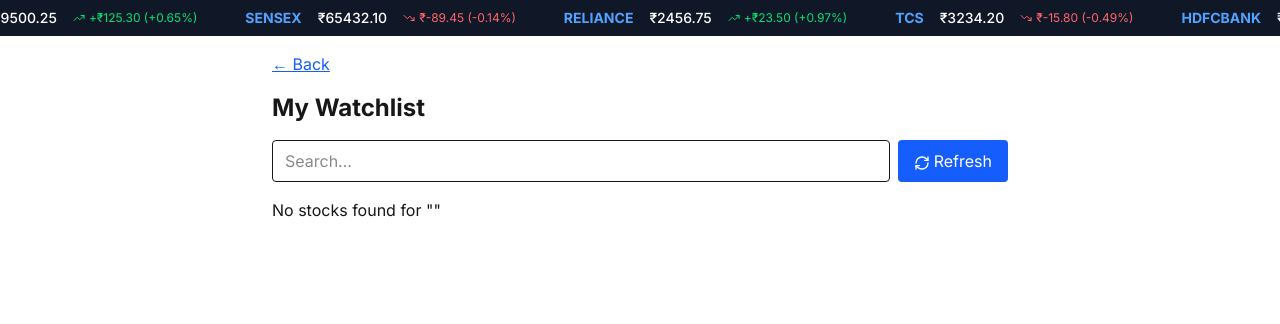
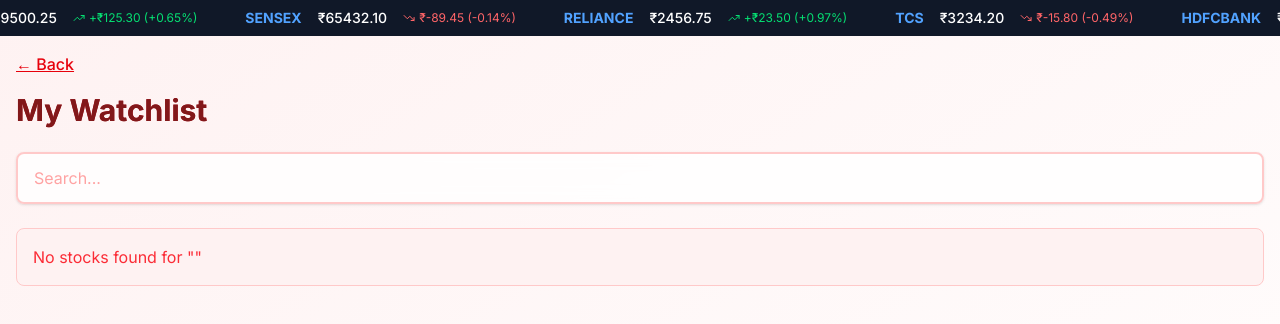
Before and after one commit to bhavnapandit/stock_tinker_app, a Next.js app: page /watchlist in a window 1280 px wide. Shown: the top 324 px of the page. Built offline with nearby package versions, Linux system fonts and the light colour scheme.

Commit message:
feat: enhance WatchlistPage styling and improve search functionality with error handling

```diff
--- a/app/watchlist/page.js
+++ b/app/watchlist/page.js
@@ -70,48 +70,46 @@ export default function WatchlistPage() {
   if (loading) return <p className="text-center mt-10">Loading...</p>;
 
   return (
-    <div className="p-4 max-w-3xl mx-auto">
-      <Link href="/" className="text-blue-600 underline mb-4 inline-block">← Back</Link>
-      <h1 className="text-2xl font-bold mb-4">My Watchlist</h1>
+   <div className="p-4  mx-auto bg-gradient-to-br from-red-50 to-white min-h-screen">
+      <Link href="/" className="text-red-600 underline mb-4 inline-block hover:text-red-800 transition-colors font-medium">← Back</Link>
+      <h1 className="text-3xl font-bold mb-6 text-red-900 bg-gradient-to-r from-red-800 to-red-600 bg-clip-text ">My Watchlist</h1>
 
-      <div className="flex gap-2 mb-4">
+      <div className="flex gap-3 mb-6">
         <input
           type="text"
           placeholder="Search..."
           value={searchTerm}
           onChange={(e) => setSearchTerm(e.target.value)}
-          className="flex-1 px-3 py-2 border rounded"
+          className="flex-1 px-4 py-3 border-2 border-red-200 rounded-lg focus:outline-none focus:ring-2 focus:ring-red-500 focus:border-red-500 bg-white/80 backdrop-blur-sm shadow-sm placeholder-red-300"
         />
-        <button
-          onClick={loadWatchlist}
-          disabled={refreshing}
-          className="px-4 py-2 bg-blue-600 text-white rounded disabled:opacity-50"
-        >
-          <RefreshCw className="w-4 h-4 inline mr-1" />
-          Refresh
-        </button>
       </div>
 
       {filteredWatchlist.length === 0 ? (
-        <p>No stocks found for &quot;{searchTerm}&quot;</p>
+        <p className="text-red-500 bg-red-50 p-4 rounded-lg border border-red-200">No stocks found for &quot;{searchTerm}&quot;</p>
       ) : (
         <div className="space-y-4">
           {filteredWatchlist.map((stock) => {
             const data = stockData[stock.symbol];
             return (
-              <div key={stock.symbol} className="border p-4 rounded">
-                <h2 className="font-semibold">{stock.name} ({stock.symbol})</h2>
+              <div key={stock.symbol} className="border-2 border-red-100 p-6 rounded-xl shadow-lg hover:shadow-xl transition-all duration-300 bg-white/90 backdrop-blur-sm hover:border-red-200 hover:-translate-y-1">
+                <h2 className="font-bold text-xl text-red-900 mb-3">{stock.name} ({stock.symbol})</h2>
                 {data ? (
-                  <div className="text-sm mt-2">
-                    <p>Price: ₹{data.price.toFixed(2)}</p>
-                    <p>Change: {data.change.toFixed(2)} ({data.percent.toFixed(2)}%)</p>
-                    <p>High: ₹{data.high.toFixed(2)}, Low: ₹{data.low.toFixed(2)}</p>
-                    <Link href={`/stock/${stock.symbol.toLowerCase()}`} className="text-blue-600 underline mt-2 inline-block">
+                  <div className="text-sm mt-3 text-red-800 space-y-2">
+                    <p className="bg-red-50 p-2 rounded-md border-l-4 border-red-400">
+                      <span className="font-semibold">Price:</span> ₹{data.price.toFixed(2)}
+                    </p>
+                    <p className="bg-red-50 p-2 rounded-md border-l-4 border-red-400">
+                      <span className="font-semibold">Change:</span> {data.change.toFixed(2)} ({data.percent.toFixed(2)}%)
+                    </p>
+                    <p className="bg-red-50 p-2 rounded-md border-l-4 border-red-400">
+                      <span className="font-semibold">High:</span> ₹{data.high.toFixed(2)}, <span className="font-semibold">Low:</span> ₹{data.low.toFixed(2)}
+                    </p>
+                    <Link href={`/stock/${stock.symbol.toLowerCase()}`} className="inline-block mt-4 px-4 py-2 bg-gradient-to-r from-red-500 to-red-600 text-white rounded-lg hover:from-red-600 hover:to-red-700 transition-all duration-200 shadow-md hover:shadow-lg transform hover:-translate-y-0.5 font-medium">
                       View Details
                     </Link>
                   </div>
                 ) : (
-                  <p className="text-sm text-gray-500">No data available</p>
+                  <p className="text-sm text-red-400 bg-red-50 p-3 rounded-lg border border-red-200">No data available</p>
                 )}
               </div>
             );
--- a/components/favourite_btn.jsx
+++ b/components/favourite_btn.jsx
@@ -1,6 +1,6 @@
 "use client"
 import { useEffect, useState } from "react"
-import { Heart} from "lucide-react"
+import { ArrowRight, Heart} from "lucide-react"
 import Link from "next/link"
 
 export function FavoriteButton({ symbol, name }) {
@@ -45,9 +45,12 @@ export function FavoriteButton({ symbol, name }) {
       <Heart className={`w-4 h-4 ${isFavorite ? "fill-current" : ""}`} />
       {isFavorite ? "Favorited" : "Add to Favorites"}
     </button>
-    <Link href="/watchlist" className="text-sm text-gray-600 hover:underline">
-        Go to Watchlist
-
+    <Link
+      href="/watchlist"
+      className="text-sm font-medium text-red-600 hover:underline mt-2 block"
+    >
+      Go to Watchlist
+      <ArrowRight className="w-4 h-4 ml-2 inline-block" />
     </Link>
     </>
   )
--- a/components/search_bar.jsx
+++ b/components/search_bar.jsx
@@ -37,10 +37,21 @@ export function Searchbar() {
 
       setIsLoading(true);
       try {
-        const response = await fetch(
-          `https://portal.tradebrains.in/api/assignment/search?keyword=${query}&length=10`
-        );
-        const data = await response.json();
+        let data;
+        try {
+          const response = await fetch(
+            `https://portal.tradebrains.in/api/assignment/search?keyword=${query}&length=10`
+          );
+          data = await response.json();
+        } catch (error) {
+          console.error("Error fetching search data:", error);
+          const mockData = [
+            { symbol: "AAPL", company: "Apple Inc.", type: "Equity" },
+            { symbol: "GOOGL", company: "Alphabet Inc.", type: "Equity" },
+            { symbol: "MSFT", company: "Microsoft Corporation", type: "Equity" },
+          ];
+          data = mockData;
+        }
 
         // Map response to match the expected structure
         const formattedResults = data.map((stock) => ({
```
